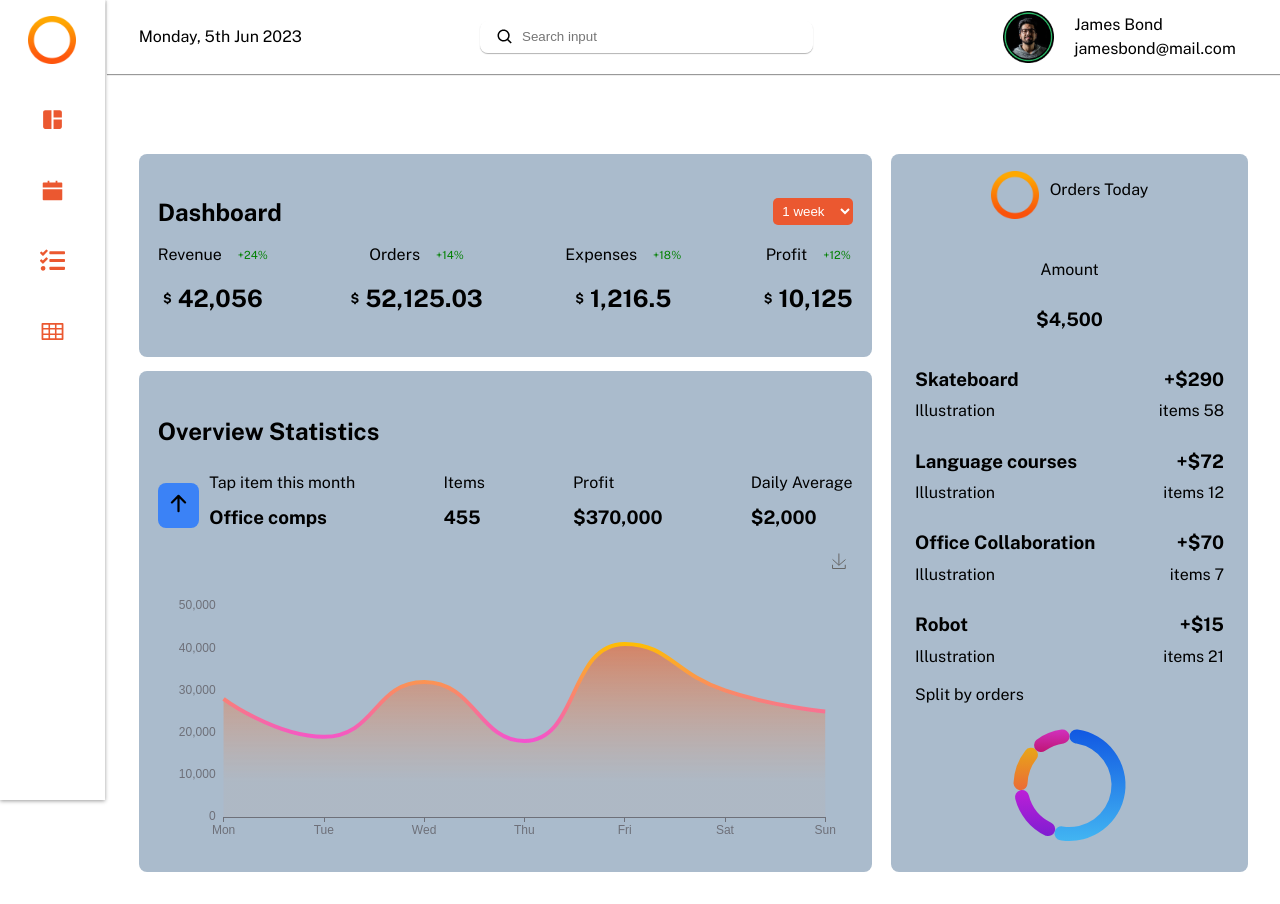
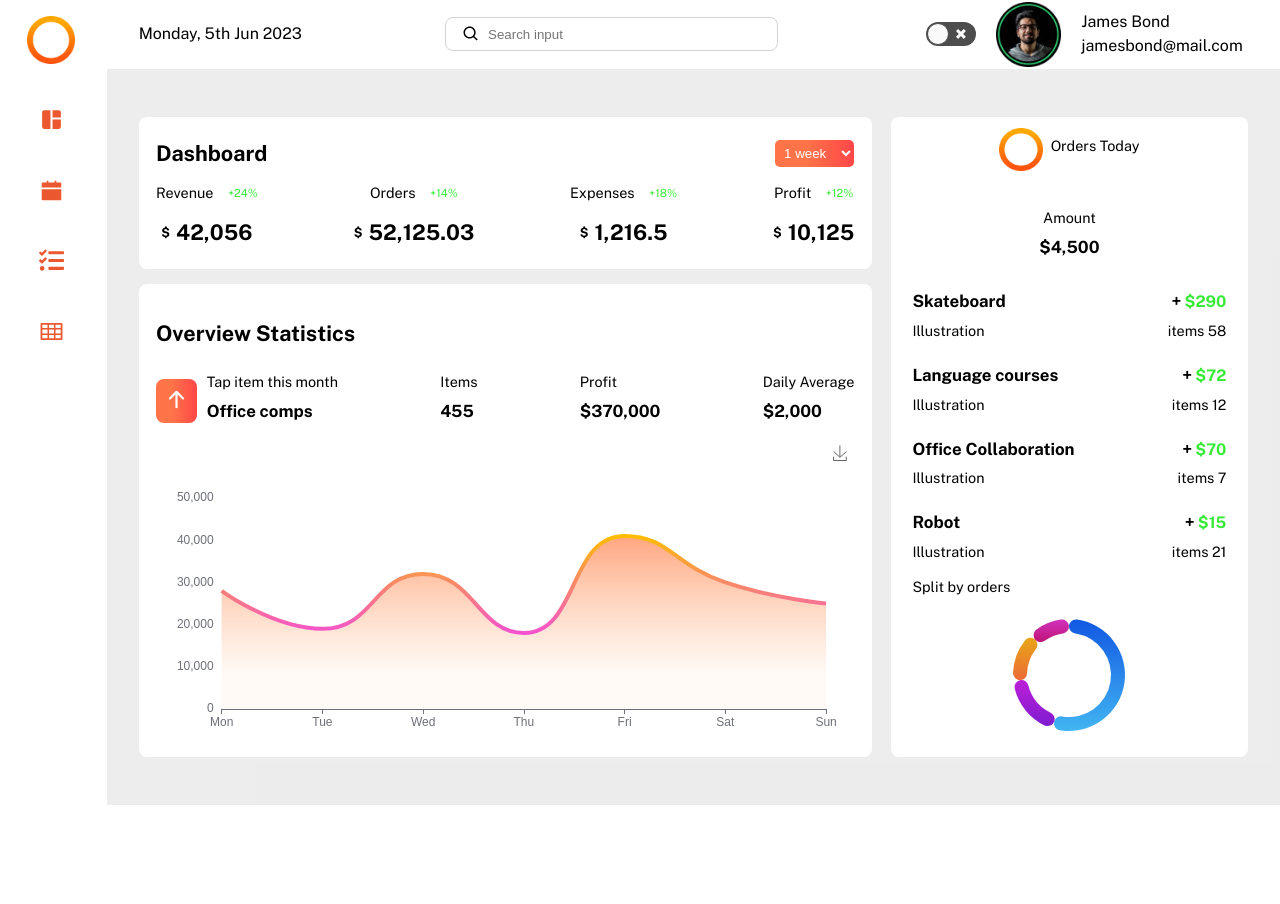
Before and after one commit to Luwa-Tech/Dashboard-App, a React (Vite) app: page / in a window 1280 px wide. After the commit the page ends 805 px from the top, so only its background shows below. Built offline with nearby package versions, Linux system fonts and the light colour scheme.

Commit message:
testing themeContext

```diff
--- a/package.json
+++ b/package.json
@@ -28,7 +28,9 @@
     "react": "^18.2.0",
     "react-dom": "^18.2.0",
     "react-icons": "^4.9.0",
+    "react-responsive": "^9.0.2",
     "react-router-dom": "^6.11.2",
+    "react-toggle": "^4.1.3",
     "rodal": "^2.0.1"
   },
   "devDependencies": {
--- a/src/components/header.jsx
+++ b/src/components/header.jsx
@@ -1,5 +1,6 @@
 import moment from "moment/moment"
 import { BiSearch } from "react-icons/bi"
+import ToggleSwitch from "./toggle"
 
 const Header = () => {
     const date = moment().format("dddd, Do MMM YYYY");
@@ -12,6 +13,7 @@ const Header = () => {
           </div>
 
           <div className="header-profile">
+            <ToggleSwitch />
             <img className="header-profile_image" src="./profile.png" alt="profile image" />
             <div>
                 <p>James Bond</p>
--- a/src/components/orders.jsx
+++ b/src/components/orders.jsx
@@ -11,7 +11,7 @@ const Orders = () => {
                 </div>
 
                 <div>
-                    <h3>+${groupNumber(item.change)}</h3>
+                    <h3>+<span>${groupNumber(item.change)}</span></h3>
                     <p>items {item.items}</p>
                 </div>
             </div>
--- a/src/components/statisticsChart.jsx
+++ b/src/components/statisticsChart.jsx
@@ -4,7 +4,8 @@ import * as echarts from "echarts"
 const StatisticsChart = () => {
     const option = {
         //NB: change color later
-        color: ['var(--blue-1000)'],
+        color: ['var(--orange)'],
+        // backgroundColor: ['white'],
 
         toolbox: {
             feature: {
--- /dev/null
+++ b/src/components/themeContext.jsx
@@ -0,0 +1,33 @@
+import { createContext } from "react"
+import {useMediaQuery} from "react-responsive"
+import { useEffect, useState } from "react"
+
+export const themeContext = createContext(null)
+const DARKMODE = "dark"
+
+export const UseThemeContextProvider = ({children}) => {
+    const systemPrefersDark = useMediaQuery(
+        {
+            query: "(prefers-color-scheme: dark)"
+        },
+        undefined,
+        prefersDark => {
+            setIsDark(prefersDark)
+        }
+    )
+
+    const [isDark, setIsDark] = useState(systemPrefersDark)
+
+    useEffect(() => {
+        if (isDark) {
+            document.documentElement.classList.add(DARKMODE)
+        }else {
+            document.documentElement.classList.remove(DARKMODE)
+        }
+    }, [isDark])
+    return (
+        <themeContext.Provider value={{isDark, setIsDark}}>
+            {children}
+        </themeContext.Provider>
+    )
+}
--- /dev/null
+++ b/src/components/toggle.jsx
@@ -0,0 +1,16 @@
+import Toggle from "react-toggle"
+import "react-toggle/style.css"
+import { themeContext } from "./themeContext"
+import { useContext } from "react"
+
+const ToggleSwitch = () => {
+    const {isDark, setIsDark} = useContext(themeContext)
+    return (
+        <Toggle
+        checked={isDark}
+        onChange={event => setIsDark(event.target.checked)}
+        />
+    )
+}
+
+export default ToggleSwitch
--- a/src/index.css
+++ b/src/index.css
@@ -1,25 +1,6 @@
-:root {
+html {
     font-family: 'Public Sans', sans-serif;
     scroll-behavior: smooth;
-    --blue-100: #eff6ff;
-    --blue-200: #e2e8f0;
-    --blue-300: #cbd5e1;
-    --blue-400: #bfdbfe;
-    --blue-500: #aabbcc;
-    --blue-600: #93c5fd;
-    --blue-700: #94a3b8;
-    --blue-800: #60a5fa;
-    --blue-900: #64748b;
-    --blue-1000: #3b82f6;
-    --blue-1100: #1da1f2;
-    --blue-1200: #4b5563;
-    --blue-1300: #475569;
-    --blue-1400: #374151;
-    --blue-1500: #334155;
-    --blue-1600: #243c5a;
-    --blue-1700: #1e293b;
-    --blue-1800: #1f2937;
-
     --transparent-black: rgba(0, 0, 0, 0.294);
     --transparent-grey: rgba(192, 192, 192, 0.294);
     --black: #111111;
@@ -31,6 +12,10 @@
       rgba(255, 70, 70, 0.99) 3.47%,
       rgba(255, 114, 70, 0.99) 60.18%
     );
+}
+
+html.dark {
+    --orange: green;
 }
 
 body {
@@ -70,7 +55,8 @@ p {
 
 .layout>:nth-child(3) {
     grid-column: 2/ span 12;
-    grid-row: 2/ span 4
+    grid-row: 2/ span 4;
+    background-color: var(--transparent-grey);
 }
 
 
@@ -81,7 +67,7 @@ p {
     position: fixed;
     top: 0;
     bottom: 0;
-    width: 8.2%;
+    width: 8%;
     transition: all 0.5s;
     height: 100vh;
 
@@ -89,7 +75,7 @@ p {
     flex-direction: column;
     align-items: center;
 
-    box-shadow: 0 1px 4px rgba(0, 0, 0, 0.4);
+    /* box-shadow: 0 1px 4px rgba(0, 0, 0, 0.4); */
 }
 
 
@@ -139,10 +125,10 @@ p {
     display: flex;
     justify-content: space-between;
     align-items: center;
-    padding: .3em 2em;
-    margin-bottom: 3em;
+    padding: .1em 2em;
 
-    box-shadow: 0 1px 1px rgba(0, 0, 0, 0.4);
+
+    /* box-shadow: 0 1px 1px rgba(0, 0, 0, 0.4); */
 }
 
 .header-search_bar {
@@ -156,7 +142,8 @@ p {
     align-items: center;
     justify-content: center;
     gap: 8px;
-    box-shadow: 0 1px 1px rgba(0, 0, 0, 0.3);
+    /* box-shadow: 0 1px 1px rgba(0, 0, 0, 0.3); */
+    border: 1px solid rgb(212, 210, 210);
 }
 
 .header-search_bar>input{
@@ -187,7 +174,7 @@ p {
 
 /* DASHBOARD PAGE LAYOUT */
 .dashboard-wrapper {
-    padding: 2em 2em;
+    padding: 3em 2em;
     display: grid;
     grid-template-columns: repeat(3, 1fr);
     column-gap: 1.2rem;
@@ -209,9 +196,10 @@ p {
 }
 /* CARD COMPONENT */
 .card-section {
-    background-color: var(--blue-500);
-    padding: 1.5em 1.2em;
+    background-color: white;
+    padding: .4em 1.2em;
     border-radius: 8px;
+    font-size: .9rem;
 }
 
 .card-section div {
@@ -226,7 +214,7 @@ p {
 
 .card-section div select {
     padding: 0.35em 0.4em;
-    background-color: var(--orange);
+    background: var(--orange-gradient);
     border: none;
     border-radius: 5px;
     color: white;
@@ -253,7 +241,7 @@ p {
 }
 
 .cards--data_item div .change {
-    color: green;
+    color: var(--green);
     font-size: .7rem;
 }
 
@@ -270,9 +258,10 @@ p {
 
 /* STATISTICS COMPONENT */
 .statistics-container {
-    background-color: var(--blue-500);
-    padding: 1.6em 1.2em;
+    background-color: white;
+    padding: 1.3em 1.2em;
     border-radius: 8px;
+    font-size: .9rem;
 }
 
 .statistics-cards {
@@ -289,30 +278,29 @@ p {
 }
 
 .statistics-arrowIcon {
-    background: var(--blue-1000);
+    background: var(--orange-gradient);
     padding: 0.2em 0.2em;
     border-radius: 8px;
+    color: white;
 }
 
 /* ORDERS COMPONENT */
 .orders-section {
-    background-color: var(--blue-500);
-    padding: 1.1em 1.5em;
+    background-color: white;
+    padding: .8em 1.5em;
     border-radius: 8px;
+    font-size: .9rem;
 
 }
 
 .orders-section>:nth-child(1){
     display: flex;
     justify-content: center;
-    gap: 11px;
+    gap: 8px;
 }
 
 .orders-section>:nth-child(2) {
-    display: flex;
-    justify-content: center;
-    align-items: center;
-    flex-direction: column;
+    text-align: center;
 }
 
 .orders_data-container {
@@ -325,12 +313,21 @@ p {
     text-align: end;
 }
 
+.orders_data-container>:nth-child(2)>h3>span {
+    color: var(--green);
+    margin-left: .2em;
+    font-size: 1rem;
+}
+
 /* CALENDAR PAGE------------------------------------- */
 .calendar-container> div {
    width: 80%;
    max-width: 1100px;
-   margin: auto;
-   padding: 0.3em 0.5em;
+   margin: 2em auto;
+   padding: 0.7em 0.7em;
+   border-radius: 3px;
+   background: white;
+
 }
 
 .fc-event{
@@ -346,29 +343,26 @@ td {
     border : 1px solid black
 }
 
-
 /* BOARD PAGE ------------------------------------------*/
 .board-container {
     padding: 0 0.2em;
-    margin: auto;
+    height: 100vh;
 }
 
+.board-container .board {
+    margin-top: 5em;
+}
 
-
-/* .board-container{
-    display: flex;
-    flex-direction: column;
-    gap: 1rem;
-    padding: 1rem;
-} */
-.board-container>:nth-child(1) {
-    font-size: 1.5rem;
+.board-container .board h2 {
+    font-size: 1.3rem;
     text-align: center;
     font-weight: bold;
 }
 
+
 /* .react-kanban-board{
  color: #333;
+
 
 } */
 
@@ -383,7 +377,7 @@ td {
 }
 
 .react-kanban-column {
-    /* background-color: var(--transparent-black); */
+    background-color: white;
     border-radius: 8px;
 }
 
@@ -412,6 +406,7 @@ td {
     background: none;
     border: none;
     cursor: pointer;
+    color: grey;
 }
 
 .column-header {
@@ -419,6 +414,10 @@ td {
     display: flex;
     justify-content: space-between;
     padding: 0px 8px;
+}
+
+.column-header>svg {
+    color: grey;
 }
 
 .react-kanban-column input {
@@ -441,7 +440,6 @@ td {
     box-shadow: 0 1px 2px rgba(0, 0, 0, 0.294);
 
 }
-
 
 .modal-container {
     display: flex;
@@ -494,8 +492,12 @@ td {
 
 /* USERS PAGE ------------------------------------------*/
 .user-table_container {
+    background-color: grey;
+}
+
+.user-table_container .user-table {
     width: 80%;
-    margin: auto;
+    margin: 4em auto;
 }
 
 .MuiTableRow-root,
--- a/src/pages/board.jsx
+++ b/src/pages/board.jsx
@@ -56,6 +56,7 @@ const BoardPage = () => {
 
     return (
         <main className="board-container">
+            <div className="board">
                 <h2>Trello Board</h2>
                 <Board
                 allowAddColumn
@@ -78,7 +79,7 @@ const BoardPage = () => {
                                     setBoards(updatedBoard)
                                 }}
                             >
-                            <RxCross2 color="white" size={15} />
+                                <RxCross2 color="black" size={15} />
                             </button>
                         </div>
                         <span>{props.description}</span>
@@ -91,19 +92,15 @@ const BoardPage = () => {
                         title,
                         description: detail
                     };
-
                     const updatedBoard = addCard(boards, props, card)
                     setBoards(updatedBoard)
                     setOpenModal(false)
-
                 }
                     return (
                         <div className='column-header'>
                             <span>{props.title}</span>
-
                             <IoMdAdd
-                            color="white"
-                            size={25} title="Add card"
+                                 title="Add card"
                                 onClick={()=>setOpenModal(true)}
                             />
                             <BoardModal visible={openModal} handleCardAdd={handleCardAdd}
@@ -114,6 +111,7 @@ const BoardPage = () => {
                 >
                     {boards}
                 </Board>
+            </div>
         </main>
     )
 }
--- a/src/pages/users.jsx
+++ b/src/pages/users.jsx
@@ -38,16 +38,18 @@ const Users = () => {
       const theme = useMemo ( () => (
         createTheme({
             palette: {
-                mode: "dark"
+                mode: "light"
             }
         })
       ))
 
       return (
         <main className="user-table_container">
+          <div className="user-table">
             <ThemeProvider theme={theme}>
                 <MaterialReactTable columns={columns} data={userData} />
             </ThemeProvider>
+            </div>
         </main>
       );
 }
```
Also changed, not shown: src/main.jsx (+4 -3 lines), 1 other file (tests, documents, lock files or other folders). Lines whose indentation alone changed are shown as unchanged.
